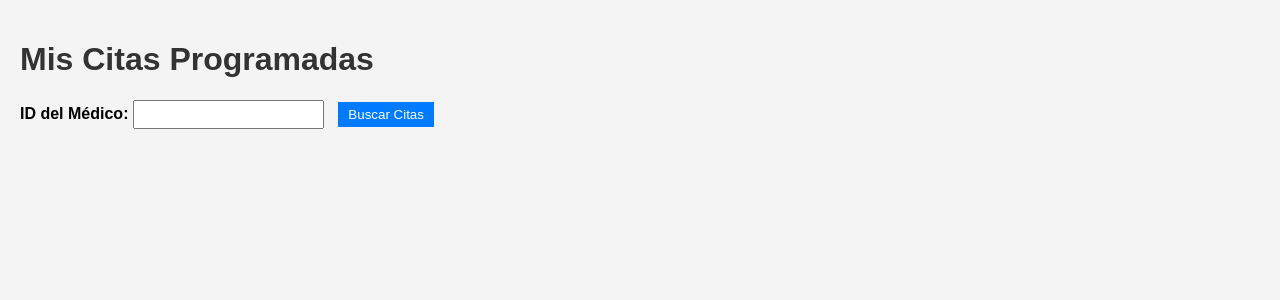
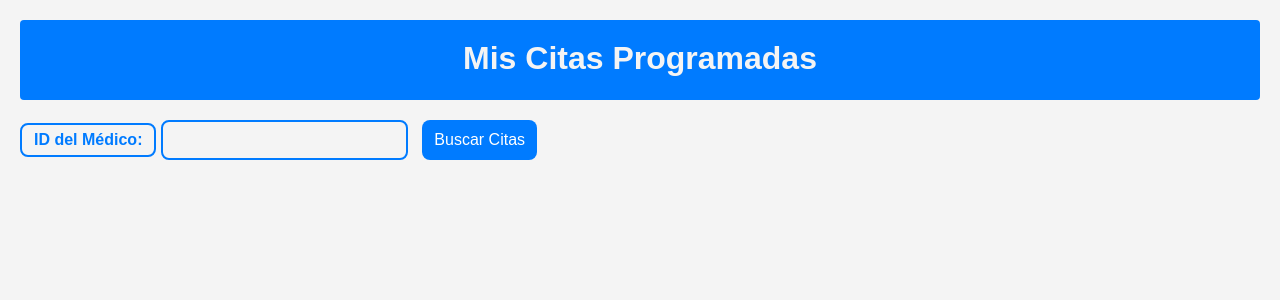
Before and after one commit to jharifAparicio/gestorCitasMedicas, a PHP site: page / in a window 1280 px wide. Shown: the top 300 px of the page. Run offline with PHP 8.4, Linux system fonts and the light colour scheme.

Commit message:
listar.1

```diff
--- a/Lista/index.php
+++ b/Lista/index.php
@@ -3,11 +3,12 @@
 require 'conexion.php';
 
 // Obtener el ID del médico (puede ser desde un formulario o sesión)
-$medico_id = $_GET['medico_id'] ?? null;
+$medico_id = isset($_GET['medico_id']) ? (int)$_GET['medico_id'] : null;
 
 // Consulta para obtener las citas del médico
 $citas = [];
 if ($medico_id) {
+    try {
         $query = "SELECT c.id, c.fecha_cita, c.hora_cita,
                          p.nombre AS paciente_nombre, p.apellido AS paciente_apellido,
                          m.nombre AS medico_nombre, m.apellido AS medico_apellido
@@ -20,6 +21,9 @@ if ($medico_id) {
         $stmt->bindParam(':medico_id', $medico_id, PDO::PARAM_INT);
         $stmt->execute();
         $citas = $stmt->fetchAll(PDO::FETCH_ASSOC);
+    } catch (PDOException $e) {
+        echo "Error: " . $e->getMessage();
+    }
 }
 ?>
 
@@ -64,7 +68,7 @@ if ($medico_id) {
             </tbody>
         </table>
     <?php elseif ($medico_id) : ?>
-        <p>No existe el médico.</p>
+        <p>No se encontraron citas programadas para este médico.</p>
     <?php endif; ?>
 </body>
 </html>
--- a/Lista/styles.css
+++ b/Lista/styles.css
@@ -7,33 +7,66 @@ body {
 }
 
 h1 {
-    color: #333;
+    color: #f4f4f4;
+    background-color: #007bff;
+    width: auto;
+    height: 60px;
+    text-align: center;
+    padding-top: 20px;
+    margin: 0;
+    border-radius: 4px;
+
 }
 
 form {
     margin-bottom: 20px;
+    background-color: #f4f4f4;
+    width: auto;
+    height: 50px;
+    padding-top: 20px;
 }
 
 label {
     font-weight: bold;
+    color: #007bff;
+    border: 2px solid #007bff;
+    background-color: #f4f4f4;
+    padding: 6px 12px;
+    border-radius: 8px;
+    display: inline-block;
 }
 
+
+
 input[type="number"] {
-    padding: 5px;
+    padding: 8px 12px;
     margin-right: 10px;
+    border: 2px solid #007bff;
+    border-radius: 8px;
+    background-color: #f4f4f4;
+    color: #007bff;
+    font-weight: bold;
+    font-size: 16px;
+    height: 40px;
+    box-sizing: border-box;
 }
 
 button {
-    padding: 5px 10px;
+    padding: 8px 12px;
+    height: 40px;
     background-color: #007bff;
     color: white;
     border: none;
     cursor: pointer;
+    border-radius: 8px;
+    font-size: 16px;
 }
 
 button:hover {
     background-color: #0056b3;
 }
+
+
 
 table {
     width: 100%;
```
Lines whose indentation alone changed are shown as unchanged.
